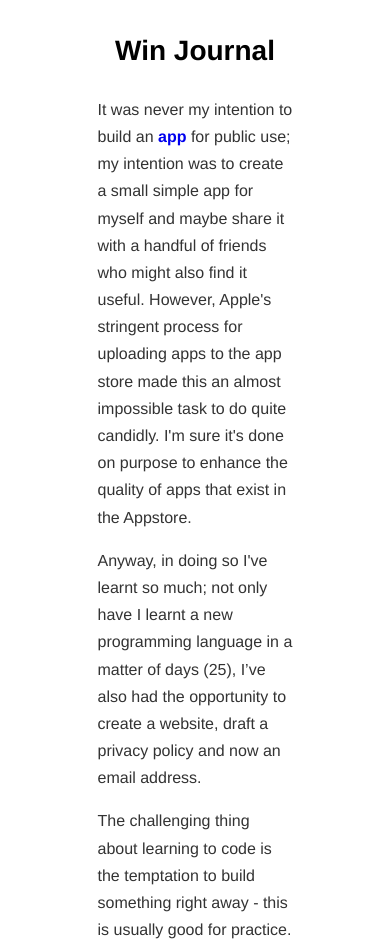
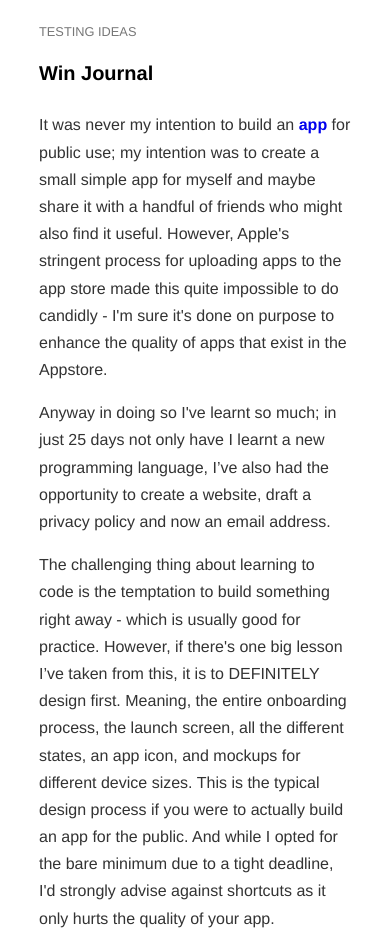
Before and after one commit to wlfbbz/mainwebsite, a plain HTML site: page WinningYear.html in a window 390 px wide. Shown: the top 939 px of the page. Drawn offline with Linux system fonts and the light colour scheme.

Commit message:
mobile & edits

```diff
--- a/WinningYear.html
+++ b/WinningYear.html
@@ -12,23 +12,25 @@
 
 <div class="article">
 
+<p class="subtitle">Testing Ideas</p>
+
 <a class="titleLink" href="WinningYear.html"><h1 class="title">Win Journal<h1></a>
 
-<p>It was never my intention to build an <a href="https://apps.apple.com/us/app/winning-year/id6476935633" target="_blank">app</a> for public use; my intention was to create a small simple app for myself and maybe share it with a handful of friends who might also find it useful. However, Apple's stringent process for uploading apps to the app store made this an almost impossible task to do quite candidly. I'm sure it's done on purpose to enhance the quality of apps that exist in the Appstore.</p>
+<p>It was never my intention to build an <a href="https://apps.apple.com/us/app/winning-year/id6476935633" target="_blank">app</a> for public use; my intention was to create a small simple app for myself and maybe share it with a handful of friends who might also find it useful. However, Apple's stringent process for uploading apps to the app store made this quite impossible to do candidly - I'm sure it's done on purpose to enhance the quality of apps that exist in the Appstore.</p>
 
-<p>Anyway, in doing so I've learnt so much; not only have I learnt a new programming language in a matter of days (25), I’ve also had the opportunity to create a website, draft a privacy policy and now an email address.</p>
+<p>Anyway in doing so I've learnt so much; in just 25 days not only have I learnt a new programming language, I’ve also had the opportunity to create a website, draft a privacy policy and now an email address.</p>
 
-<p>The challenging thing about learning to code is the temptation to build something right away - this is usually good for practice. However, if there's one big lesson I’ve taken from this, it is to DEFINITELY design first. Meaning, the entire onboarding process, the launch screen, all the different states, an app icon, and mockups for different device sizes. This is the typical design process if you were to actually build an app for the public. And while I opted for the bare minimum due to a tight deadline, I'd strongly advise against shortcuts as it only hurts the quality of your app.</p>
+<p>The challenging thing about learning to code is the temptation to build something right away - which is usually good for practice. However, if there's one big lesson I’ve taken from this, it is to DEFINITELY design first. Meaning, the entire onboarding process, the launch screen, all the different states, an app icon, and mockups for different device sizes. This is the typical design process if you were to actually build an app for the public. And while I opted for the bare minimum due to a tight deadline, I'd strongly advise against shortcuts as it only hurts the quality of your app.</p>
 
 <p>My recommendation for learning to code in swift is to start with some tutorial videos; understand enough to build something small like a to-do-list app from scratch, and then make notes of solutions for the problems you encountered. It’s the best way I’ve come to learn any programming language as you won’t know your knowledge gaps or what’s important to remember until you have to build from scratch.</p>
 
-<p>This entire app and process is actually a byproduct of another app idea I’m working on and due to its simplicity I have no plans to update it frequently, i’ll be focusing on quarterly updates instead if there are any. It’s also a good enough time period to test the viability of the app.</p>
+<p>This entire app and process is actually a byproduct of another app idea I’m working on and due to its simplicity I have no plans to update it frequently, i’ll be focusing on quarterly updates instead if there are any. It’s also a good enough time period for me to test the viability of the app.</p>
 
-<p>Finally, I’ve made the project <a href="https://github.com/wlfbbz/WinningYear" target="_blank">open source</a>, for people who may want to build similar apps like a gratitude or joy journal, or maybe even a hate list of all the things you hate (it can be therapeutic).</p>
+<p>Finally, I’ve made the project <a href="https://github.com/wlfbbz/WinningYear" target="_blank">open source</a>, for people who may want to build similar apps like a gratitude/joy journal, or maybe even a hate list of all the things you hate (it can be therapeutic).</p>
 
 <p>This experience for me has been a manifestation of fulfilling one's potential – a blend of determination, a temporary solitude, and a conscious effort to overcome self-imposed obstacles (which I call getting out of your own way).</p>
 
-<p>This has been such an exciting and serendipitous journey and I'll rest well tonight, reflecting on the all the lessons and the fact that I got to build a fantastic entity as a result of it all.</p>
+<p>It's been such an exciting and serendipitous journey and I'll rest well tonight, reflecting on the all the lessons and the fact that I got to build a fantastic entity as a result of it all.</p>
 
 <p class="ps">P.S.: The story behind the app is a story for another day. I hope you find it as useful as I do.</p>
 
--- a/winningyear.css
+++ b/winningyear.css
@@ -4,12 +4,19 @@
 		}
 
 		.article {
-			width: 50vw;
+			width: 40vw;
+		}
+
+		.subtitle {
+			text-transform: uppercase;
+			font-size: 0.8rem;
+			margin-bottom: 0px;
+			font-weight: 500;
+			color: #777777;
 		}
 
 		.titleLink {
     		line-break: auto;
-		    text-align: center;
 		    margin-bottom: 20px;
 		    color: black;
 		    font-family: UniversNextVariable, "Helvetica Neue", AdjustedArial, sans-serif;
@@ -49,8 +56,7 @@
 
 
 		p {
-			--color__token-name: colors.discovery.body.white.description;
-		    color: rgb(51, 51, 51);
+		    color: #333333;
 		    --type-token: discovery.description-feature;
 		    text-transform: none;
 		    font-family: UniversNextVariable, "Helvetica Neue", AdjustedArial, sans-serif;
@@ -79,3 +85,30 @@
 		    font-weight: 400;
 		    overflow-wrap: normal;
 		}
+
+		@media screen and (max-width: 500px) {
+
+		.article {
+			width: 80vw;
+		}
+
+		.titleLink {
+			font-size: 10px;
+		}
+
+		a:link {
+		  text-decoration: none;
+  		  font-weight: 900;
+
+		}
+		a:visited {
+		  text-decoration: none;
+		  color: black;
+		}
+		a:hover {
+		  color: #999999;
+		}
+		a:active {
+		  text-decoration: none;
+		}
+}
```
